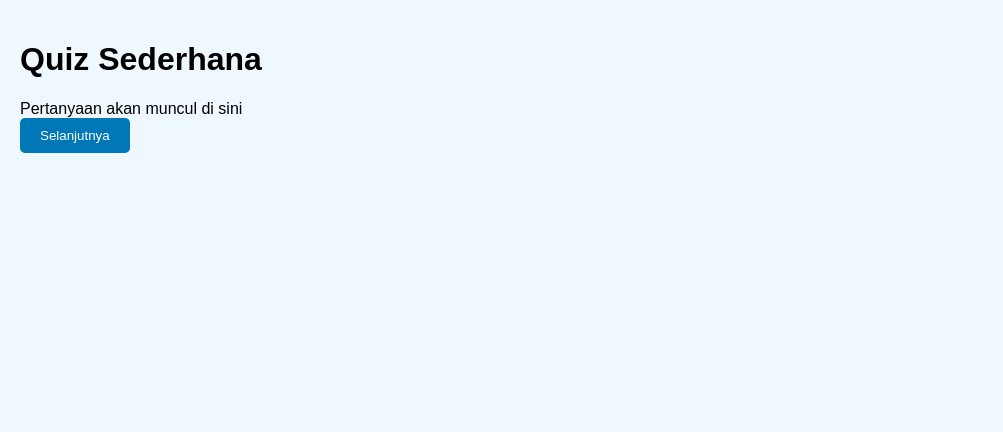
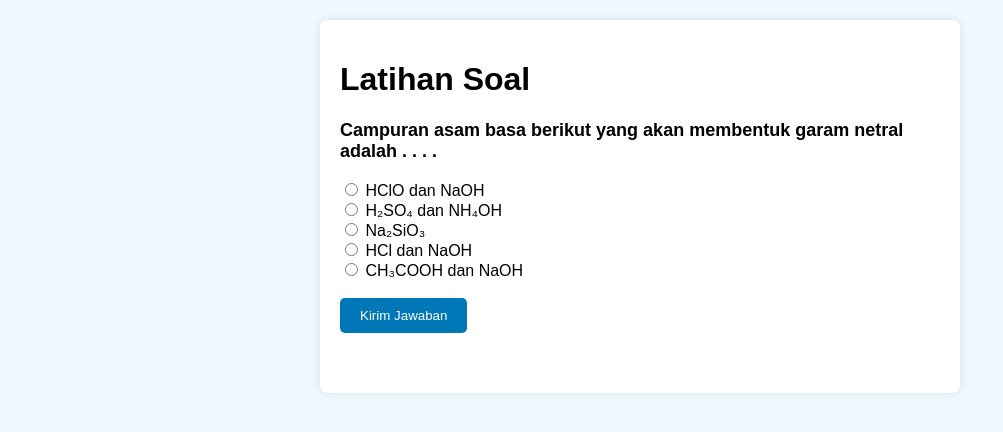
Before and after one commit to danilaaidd/coba, a plain HTML site: page index.html in a window 1280 px wide. Shown: the whole page, without its empty margins (0-1003 px from the left). Drawn offline with Linux system fonts and the light colour scheme.

Commit message:
Update index.html

```diff
--- a/index.html
+++ b/index.html
@@ -2,16 +2,25 @@
 <html lang="id">
 <head>
   <meta charset="UTF-8">
-  <meta name="viewport" content="width=device-width, initial-scale=1.0">
-  <title>Quiz App</title>
+  <meta name="viewport" content="width=device-width, initial-scale=1">
+  <title>Latihan Soal</title>
   <link rel="stylesheet" href="style.css">
 </head>
 <body>
-  <div id="quiz-container">
-    <h1>Quiz Sederhana</h1>
-    <div id="question">Pertanyaan akan muncul di sini</div>
-    <div id="choices"></div>
-    <button id="next">Selanjutnya</button>
+  <div class="container">
+    <h1>Latihan Soal</h1>
+    <div class="question-card">
+      <p class="question-text">Campuran asam basa berikut yang akan membentuk garam netral adalah . . . .</p>
+      <form id="quiz-form">
+        <label><input type="radio" name="answer" value="A"> HClO dan NaOH</label><br>
+        <label><input type="radio" name="answer" value="B"> H₂SO₄ dan NH₄OH</label><br>
+        <label><input type="radio" name="answer" value="C"> Na₂SiO₃</label><br>
+        <label><input type="radio" name="answer" value="D"> HCl dan NaOH</label><br>
+        <label><input type="radio" name="answer" value="E"> CH₃COOH dan NaOH</label><br><br>
+        <button type="submit">Kirim Jawaban</button>
+      </form>
+      <div id="result"></div>
+    </div>
   </div>
 
   <script src="script.js"></script>
```
